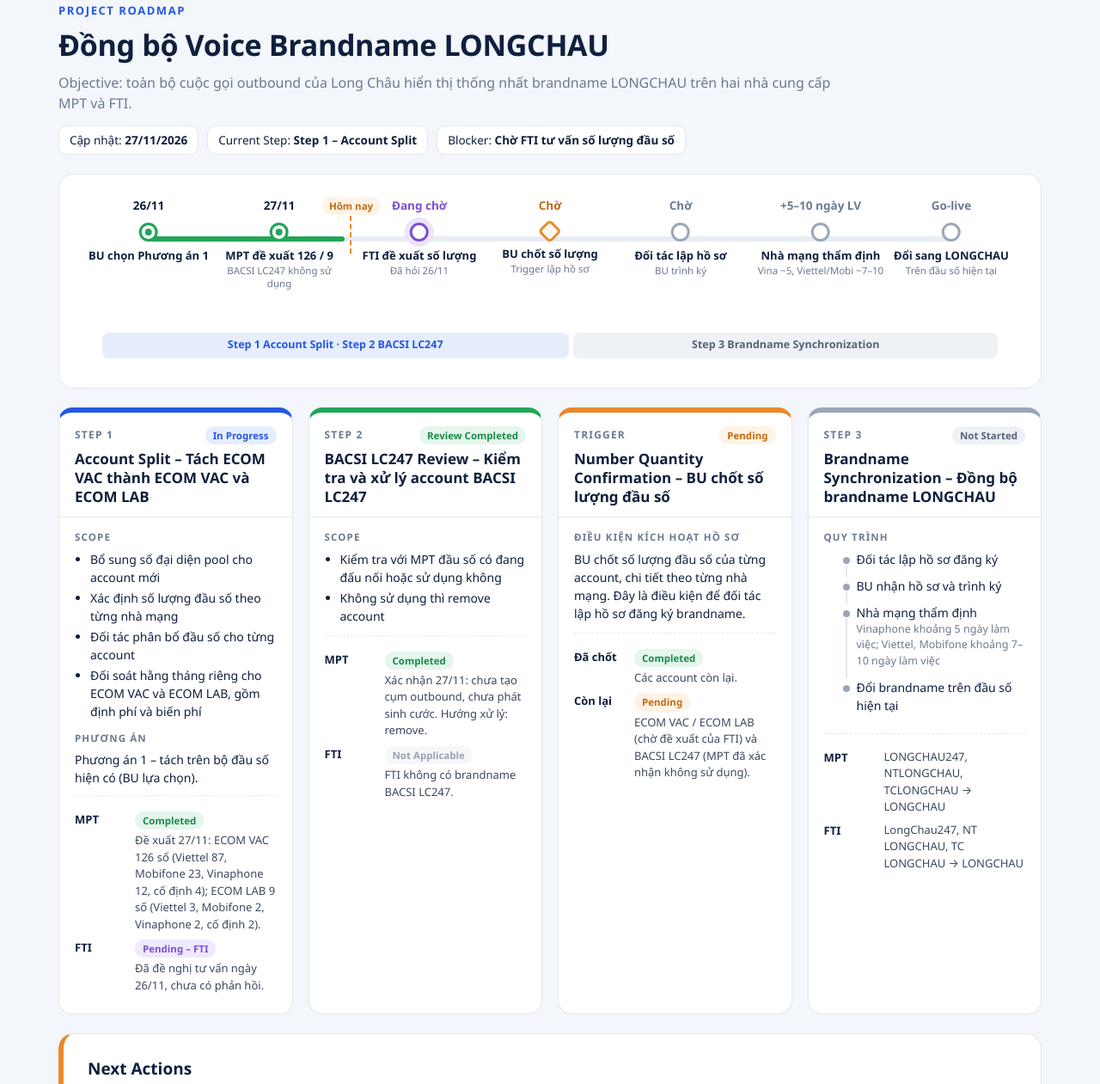
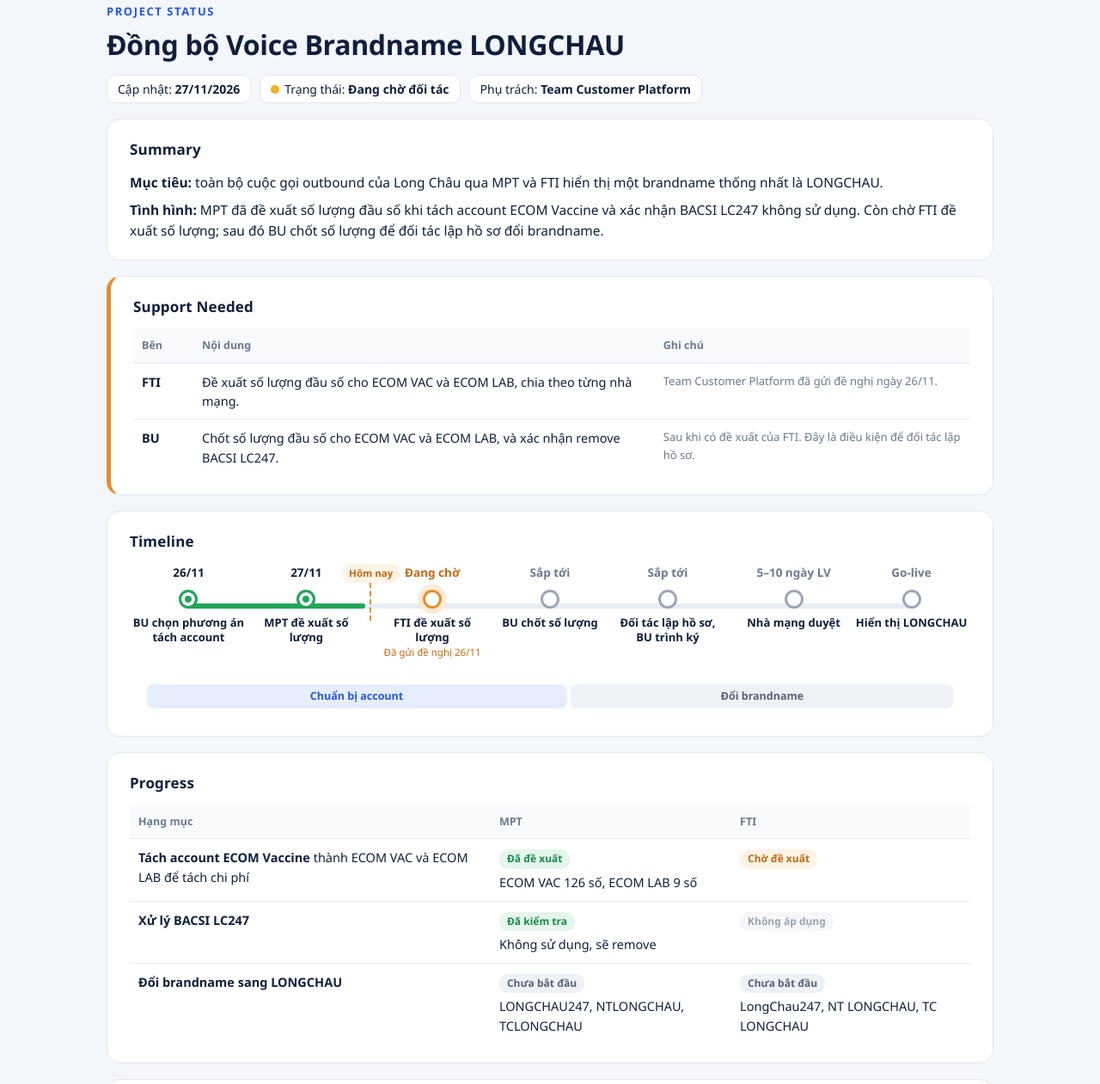
Before and after one commit to brandname-sync/brandname-sync.github.io, a plain HTML site: page index.html in a window 1280 px wide. Shown: the part 29-1290 px from the top of the page at 86% size. Drawn offline with Linux system fonts and the light colour scheme.

Commit message:
Cập nhật roadmap 27/11/2026 15:15 – bố cục status cho sếp và BU

```diff
--- a/index.html
+++ b/index.html
@@ -3,197 +3,141 @@
 <head>
 <meta charset="utf-8">
 <meta name="viewport" content="width=device-width, initial-scale=1">
-<title>Project Roadmap – Đồng bộ Voice Brandname LONGCHAU</title>
+<title>Project Status – Đồng bộ Voice Brandname LONGCHAU</title>
 <style>
-:root{--bg:#f3f6fa;--card:#fff;--ink:#0f1f3d;--muted:#6b7a90;--line:#e3e8ef;--green:#22a559;--blue:#2457e6;--grey:#9aa6b8;--orange:#e98a2b;--purple:#7a4fd6}
+:root{--bg:#f3f6fa;--card:#fff;--ink:#0f1f3d;--muted:#6b7a90;--line:#e3e8ef;--green:#22a559;--blue:#2457e6;--grey:#9aa6b8;--orange:#e98a2b;--amber:#f2b01e}
 *{box-sizing:border-box}
-body{margin:0;background:var(--bg);color:var(--ink);font-family:"Segoe UI",Inter,system-ui,-apple-system,sans-serif;line-height:1.5}
-.wrap{max-width:1200px;margin:0 auto;padding:32px 28px 60px}
+body{margin:0;background:var(--bg);color:var(--ink);font-family:"Segoe UI",Inter,system-ui,-apple-system,sans-serif;line-height:1.55}
+.wrap{max-width:1080px;margin:0 auto;padding:32px 24px 60px}
 .eyebrow{color:var(--blue);letter-spacing:.12em;font-size:13px;font-weight:600}
-h1{font-size:34px;margin:4px 0 6px;letter-spacing:-.01em}
-.obj{color:var(--muted);font-size:16px;margin:0;max-width:900px}
-.meta{display:flex;gap:10px;flex-wrap:wrap;margin-top:14px}
-.meta span{background:#fff;border:1px solid var(--line);border-radius:10px;padding:6px 12px;font-size:13.5px}
-.panel{background:var(--card);border:1px solid var(--line);border-radius:18px;padding:26px 28px}
-.mt{margin-top:22px}
-.grid4{display:grid;grid-template-columns:repeat(4,1fr);gap:18px}
+h1{font-size:32px;margin:4px 0 10px;letter-spacing:-.01em}
+h2{font-size:17px;margin:0 0 12px;letter-spacing:.01em}
+.meta{display:flex;gap:10px;flex-wrap:wrap;font-size:14px}
+.meta span{background:#fff;border:1px solid var(--line);border-radius:10px;padding:5px 12px}
+.dot{display:inline-block;width:10px;height:10px;border-radius:50%;background:var(--amber);margin-right:6px;vertical-align:0}
+.panel{background:var(--card);border:1px solid var(--line);border-radius:16px;padding:22px 26px;margin-top:18px}
+.summary p{margin:0 0 8px;font-size:15.5px}.summary p:last-child{margin:0}
+table{width:100%;border-collapse:collapse;font-size:14.5px}
+th,td{text-align:left;padding:10px 10px;border-bottom:1px solid var(--line);vertical-align:top}
+th{color:var(--muted);font-size:12.5px;font-weight:600;background:#f8fafc}
+tr:last-child td{border-bottom:0}
+td.who{font-weight:700;white-space:nowrap;width:70px}
+.ask{border-left:5px solid var(--orange)}
+.st{display:inline-block;font-size:12px;font-weight:700;padding:2px 9px;border-radius:10px;margin-bottom:4px;white-space:nowrap}
+.s-done{background:#e5f6ec;color:#1b8a49}.s-wait{background:#fff3e6;color:#c46a12}.s-ns{background:#eef1f5;color:#56637a}.s-na{background:#f6f7f9;color:#9aa3b2}
+.muted{color:var(--muted);font-size:13px}
 /* timeline */
-.tl{position:relative;height:128px;margin-top:14px}
-.tl .rail{position:absolute;top:50px;left:12.5%;right:12.5%;height:6px;border-radius:3px;background:#e8edf3}
-.tl .fill{position:absolute;top:62px;left:12.5%;width:12.5%;height:6px;border-radius:3px;background:linear-gradient(90deg,var(--green),var(--blue))}
-.nd{position:absolute;top:10px;transform:translateX(-50%);text-align:center;width:24%}
-.nd .dt{font-size:16px;font-weight:800;height:24px;white-space:nowrap}
-.nd .k{font-size:11.5px;font-weight:700;letter-spacing:.1em;color:var(--muted);margin-top:2px}
-.nd .o{width:30px;height:30px;border-radius:50%;margin:2px auto 8px;background:#fff;border:3px solid var(--grey)}
-.nd.done .o{border-color:var(--green);background:var(--green);box-shadow:inset 0 0 0 5px #fff}
-.nd.cur .o{border-color:var(--blue);background:var(--blue);box-shadow:0 0 0 7px #dfe7fd,inset 0 0 0 5px #fff}
-.nd.trg .o{border-radius:6px;transform:rotate(45deg);width:26px;height:26px;border-color:var(--orange);background:#fff7ed}
-.nd .t{font-size:14.5px;font-weight:700}
-.todayl{position:absolute;left:18.5%;top:2px;height:62px;width:3px;background:var(--orange);transform:translateX(-50%)}
-.today{position:absolute;top:-20px;left:18.5%;transform:translateX(-50%);background:#fff3e6;color:#c46a12;font-weight:700;font-size:12px;padding:2px 9px;border-radius:9px;white-space:nowrap}
-/* cards */
-.card{background:var(--card);border:1px solid var(--line);border-radius:16px;overflow:hidden;border-top:6px solid var(--grey);display:flex;flex-direction:column}
-.card.cur{border-top-color:var(--blue)}.card.done{border-top-color:var(--green)}.card.trg{border-top-color:var(--orange)}
-.card .hd{padding:16px 18px 12px;border-bottom:1px solid var(--line)}
-.row{display:flex;justify-content:space-between;align-items:center;gap:8px}
-.no{font-size:12px;font-weight:700;letter-spacing:.1em;color:var(--muted)}
-.card h3{font-size:17px;margin:6px 0 0;line-height:1.3}
-.card .bd{padding:14px 18px 16px;font-size:14px;flex:1}
-.lbl{font-size:11.5px;font-weight:700;letter-spacing:.1em;color:var(--muted);margin:0 0 6px}
-.card ul{margin:0 0 12px;padding-left:18px}.card li{margin:3px 0}
-.vs{border-top:1px dashed var(--line);padding-top:10px;margin-top:4px}
-.v{display:grid;grid-template-columns:62px 1fr;gap:8px;align-items:start;margin:7px 0}
-.v b{font-size:13px;padding-top:1px}
-.v p{margin:3px 0 0;font-size:13px;color:#3b4960}
-.pill{display:inline-block;font-size:11.5px;font-weight:700;padding:2px 9px;border-radius:10px;white-space:nowrap}
-.p-done{background:#e5f6ec;color:#1b8a49}.p-cur{background:#e6edfd;color:var(--blue)}.p-wait{background:#f0e9fc;color:var(--purple)}.p-bu{background:#fff3e6;color:#c46a12}.p-ns{background:#eef1f5;color:#56637a}.p-na{background:#f6f7f9;color:#9aa3b2}
-.flow{list-style:none;padding:0;margin:0 0 12px}
-.flow li{position:relative;padding:0 0 10px 20px;margin:0}
-.flow li:before{content:"";position:absolute;left:4px;top:8px;width:8px;height:8px;border-radius:50%;background:var(--grey)}
-.flow li:after{content:"";position:absolute;left:7px;top:18px;bottom:0;width:2px;background:var(--line)}
-.flow li:last-child:after{display:none}
-.flow small{display:block;color:var(--muted);font-size:12.5px}
-/* blocker */
-.blk{border-left:6px solid var(--orange)}
-.blk h2{font-size:19px;margin:0 0 6px}
-.blk .sub{color:var(--muted);font-size:14px;margin:0 0 16px}
-.steps{display:grid;grid-template-columns:repeat(3,1fr);gap:14px;counter-reset:s}
-.st{border:1px solid var(--line);border-radius:12px;padding:12px 14px;background:#fbfcfe;font-size:14px;position:relative}
-.st.now{border-color:#f3c48f;background:#fff7ed}
-.st .n{display:inline-flex;width:22px;height:22px;border-radius:50%;background:var(--ink);color:#fff;font-size:12px;font-weight:700;align-items:center;justify-content:center;margin-bottom:6px}
-.st.now .n{background:var(--orange)}
-.st .o{font-size:12.5px;color:var(--muted);margin-top:4px}
+.tlwrap{overflow-x:auto}
+.t2{position:relative;height:178px;min-width:780px}
+.t2rail{position:absolute;top:46px;left:7%;right:7%;height:6px;border-radius:3px;background:#e8edf3}
+.t2fill{position:absolute;top:46px;left:7%;width:21%;height:6px;border-radius:3px;background:var(--green)}
+.t2n{position:absolute;top:0;transform:translateX(-50%);text-align:center;width:13.5%}
+.t2d{font-size:13.5px;font-weight:800;height:22px;white-space:nowrap;color:var(--muted)}
+.t2o{width:22px;height:22px;border-radius:50%;margin:8px auto 8px;background:#fff;border:3px solid var(--grey)}
+.t2n.done .t2d{color:var(--ink)}
+.t2n.done .t2o{border-color:var(--green);background:var(--green);box-shadow:inset 0 0 0 4px #fff}
+.t2n.next .t2o{border-color:var(--orange);box-shadow:0 0 0 6px #fdebd5}
+.t2n.next .t2d{color:#c46a12}
+.t2t{font-size:13px;font-weight:700;line-height:1.3}
+.t2s{font-size:11.5px;color:#c46a12;line-height:1.3;margin-top:2px}
+.t2today{position:absolute;left:28.5%;top:22px;height:44px;border-left:2px dashed var(--orange)}
+.t2today span{position:absolute;top:-22px;left:50%;transform:translateX(-50%);background:#fff3e6;color:#c46a12;font-weight:700;font-size:11.5px;padding:2px 8px;border-radius:9px;white-space:nowrap}
+.t2band{position:absolute;top:140px;height:28px;border-radius:8px;font-size:12.5px;font-weight:700;display:flex;align-items:center;justify-content:center}
+.t2band.b1{left:2%;width:50%;background:#e6edfd;color:var(--blue)}.t2band.b3{left:52.5%;width:45.5%;background:#eef1f5;color:#56637a}
+ul{margin:0;padding-left:18px}li{margin:5px 0;font-size:14.5px}
+details{margin-top:18px;background:var(--card);border:1px solid var(--line);border-radius:16px;padding:16px 26px}
+summary{cursor:pointer;font-weight:700;font-size:15px}
+details h3{font-size:14.5px;margin:18px 0 8px}
+.n{text-align:right;font-variant-numeric:tabular-nums}
 .src{color:var(--muted);font-size:12.5px;margin-top:14px}
-.tlwrap{overflow-x:auto}
-.tl{min-width:580px}
-@media(max-width:800px){.nd .t{font-size:13px}.nd .dt{font-size:14px}.nd .k{font-size:10.5px}}
-@media(max-width:1000px){.grid4,.steps{grid-template-columns:1fr}}
-.t2{position:relative;height:196px;min-width:820px}
-.t2rail{position:absolute;top:46px;left:7%;right:7%;height:6px;border-radius:3px;background:#e8edf3}
-.t2fill{position:absolute;top:46px;left:7%;height:6px;border-radius:3px;background:var(--green)}
-.t2n{position:absolute;top:0;transform:translateX(-50%);text-align:center;width:13.5%}
-.t2d{font-size:13.5px;font-weight:800;height:22px;white-space:nowrap}
-.t2o{width:22px;height:22px;border-radius:50%;margin:8px auto 8px;background:#fff;border:3px solid var(--grey)}
-.t2n.done .t2o{border-color:var(--green);background:var(--green);box-shadow:inset 0 0 0 4px #fff}
-.t2n.next .t2o{border-color:var(--purple);box-shadow:0 0 0 6px #ece4fb}
-.t2n.next .t2d{color:var(--purple)}
-.t2n.trg .t2o{border-radius:5px;transform:rotate(45deg);width:20px;height:20px;border-color:var(--orange);background:#fff7ed}
-.t2n.trg .t2d{color:#c46a12}
-.t2n.plan .t2d{color:var(--muted)}
-.t2t{font-size:13px;font-weight:700;line-height:1.3}
-.t2s{font-size:11.5px;color:var(--muted);line-height:1.3;margin-top:2px}
-.t2today{position:absolute;top:22px;height:44px;width:2px;border-left:2px dashed var(--orange)}
-.t2today span{position:absolute;top:-22px;left:50%;transform:translateX(-50%);background:#fff3e6;color:#c46a12;font-weight:700;font-size:11.5px;padding:2px 8px;border-radius:9px;white-space:nowrap}
-.t2band{position:absolute;top:158px;height:30px;border-radius:8px;font-size:12.5px;font-weight:700;display:flex;align-items:center;justify-content:center}
-.t2band.b1{background:#e6edfd;color:var(--blue)}.t2band.b3{background:#eef1f5;color:#56637a}
+@media(max-width:700px){h1{font-size:25px}.panel,details{padding:18px}}
 </style>
 </head>
 <body>
 <div class="wrap">
-  <div class="eyebrow">PROJECT ROADMAP</div>
+  <div class="eyebrow">PROJECT STATUS</div>
   <h1>Đồng bộ Voice Brandname LONGCHAU</h1>
-  <p class="obj">Objective: toàn bộ cuộc gọi outbound của Long Châu hiển thị thống nhất brandname LONGCHAU trên hai nhà cung cấp MPT và FTI.</p>
   <div class="meta">
     <span>Cập nhật: <b>27/11/2026</b></span>
-    <span>Current Step: <b>Step 1 – Account Split</b></span>
-    <span>Blocker: <b>Chờ FTI tư vấn số lượng đầu số</b></span>
+    <span><i class="dot"></i>Trạng thái: <b>Đang chờ đối tác</b></span>
+    <span>Phụ trách: <b>Team Customer Platform</b></span>
   </div>
 
-  <div class="panel mt tlwrap">
-    <div class="t2">
-      <div class="t2rail"></div><div class="t2fill" style="width:21%"></div>
-      <div class="t2today" style="left:28.5%"><span>Hôm nay</span></div>
-      <div class="t2n done" style="left:7%"><div class="t2d">26/11</div><div class="t2o"></div><div class="t2t">BU chọn Phương án 1</div></div>
-      <div class="t2n done" style="left:21%"><div class="t2d">27/11</div><div class="t2o"></div><div class="t2t">MPT đề xuất 126 / 9</div><div class="t2s">BACSI LC247 không sử dụng</div></div>
-      <div class="t2n next" style="left:36%"><div class="t2d">Đang chờ</div><div class="t2o"></div><div class="t2t">FTI đề xuất số lượng</div><div class="t2s">Đã hỏi 26/11</div></div>
-      <div class="t2n trg" style="left:50%"><div class="t2d">Chờ</div><div class="t2o"></div><div class="t2t">BU chốt số lượng</div><div class="t2s">Trigger lập hồ sơ</div></div>
-      <div class="t2n plan" style="left:64%"><div class="t2d">Chờ</div><div class="t2o"></div><div class="t2t">Đối tác lập hồ sơ</div><div class="t2s">BU trình ký</div></div>
-      <div class="t2n plan" style="left:79%"><div class="t2d">+5–10 ngày LV</div><div class="t2o"></div><div class="t2t">Nhà mạng thẩm định</div><div class="t2s">Vina ~5, Viettel/Mobi ~7–10</div></div>
-      <div class="t2n plan" style="left:93%"><div class="t2d">Go-live</div><div class="t2o"></div><div class="t2t">Đổi sang LONGCHAU</div><div class="t2s">Trên đầu số hiện tại</div></div>
-      <div class="t2band b1" style="left:2%;width:50%">Step 1 Account Split · Step 2 BACSI LC247</div>
-      <div class="t2band b3" style="left:52.5%;width:45.5%">Step 3 Brandname Synchronization</div>
-    </div>
+  <div class="panel summary">
+    <h2>Summary</h2>
+    <p><b>Mục tiêu:</b> toàn bộ cuộc gọi outbound của Long Châu qua MPT và FTI hiển thị một brandname thống nhất là LONGCHAU.</p>
+    <p><b>Tình hình:</b> MPT đã đề xuất số lượng đầu số khi tách account ECOM Vaccine và xác nhận BACSI LC247 không sử dụng. Còn chờ FTI đề xuất số lượng; sau đó BU chốt số lượng để đối tác lập hồ sơ đổi brandname.</p>
   </div>
 
-  <div class="grid4 mt">
-    <div class="card cur">
-      <div class="hd"><div class="row"><span class="no">STEP 1</span><span class="pill p-cur">In Progress</span></div>
-        <h3>Account Split – Tách ECOM VAC thành ECOM VAC và ECOM LAB</h3></div>
-      <div class="bd">
-        <p class="lbl">SCOPE</p>
-        <ul>
-          <li>Bổ sung số đại diện pool cho account mới</li>
-          <li>Xác định số lượng đầu số theo từng nhà mạng</li>
-          <li>Đối tác phân bổ đầu số cho từng account</li>
-          <li>Đối soát hằng tháng riêng cho ECOM VAC và ECOM LAB, gồm định phí và biến phí</li>
-        </ul>
-        <p class="lbl">PHƯƠNG ÁN</p>
-        <p style="margin:0 0 10px">Phương án 1 – tách trên bộ đầu số hiện có (BU lựa chọn).</p>
-        <div class="vs">
-          <div class="v"><b>MPT</b><div><span class="pill p-done">Completed</span><p>Đề xuất 27/11: ECOM VAC 126 số (Viettel 87, Mobifone 23, Vinaphone 12, cố định 4); ECOM LAB 9 số (Viettel 3, Mobifone 2, Vinaphone 2, cố định 2).</p></div></div>
-          <div class="v"><b>FTI</b><div><span class="pill p-wait">Pending – FTI</span><p>Đã đề nghị tư vấn ngày 26/11, chưa có phản hồi.</p></div></div>
-        </div>
-      </div>
+  <div class="panel ask">
+    <h2>Support Needed</h2>
+    <table>
+      <tr><th>Bên</th><th>Nội dung</th><th>Ghi chú</th></tr>
+      <tr><td class="who">FTI</td><td>Đề xuất số lượng đầu số cho ECOM VAC và ECOM LAB, chia theo từng nhà mạng.</td><td class="muted">Team Customer Platform đã gửi đề nghị ngày 26/11.</td></tr>
+      <tr><td class="who">BU</td><td>Chốt số lượng đầu số cho ECOM VAC và ECOM LAB, và xác nhận remove BACSI LC247.</td><td class="muted">Sau khi có đề xuất của FTI. Đây là điều kiện để đối tác lập hồ sơ.</td></tr>
+    </table>
   </div>
 
-    <div class="card done">
-      <div class="hd"><div class="row"><span class="no">STEP 2</span><span class="pill p-done">Review Completed</span></div>
-        <h3>BACSI LC247 Review – Kiểm tra và xử lý account BACSI LC247</h3></div>
-      <div class="bd">
-        <p class="lbl">SCOPE</p>
-        <ul>
-          <li>Kiểm tra với MPT đầu số có đang đấu nối hoặc sử dụng không</li>
-          <li>Không sử dụng thì remove account</li>
-        </ul>
-        <div class="vs">
-          <div class="v"><b>MPT</b><div><span class="pill p-done">Completed</span><p>Xác nhận 27/11: chưa tạo cụm outbound, chưa phát sinh cước. Hướng xử lý: remove.</p></div></div>
-          <div class="v"><b>FTI</b><div><span class="pill p-na">Not Applicable</span><p>FTI không có brandname BACSI LC247.</p></div></div>
-        </div>
-      </div>
+  <div class="panel">
+    <h2>Timeline</h2>
+    <div class="tlwrap"><div class="t2">
+      <div class="t2rail"></div><div class="t2fill"></div>
+      <div class="t2today"><span>Hôm nay</span></div>
+      <div class="t2n done" style="left:7%"><div class="t2d">26/11</div><div class="t2o"></div><div class="t2t">BU chọn phương án tách account</div></div>
+      <div class="t2n done" style="left:21%"><div class="t2d">27/11</div><div class="t2o"></div><div class="t2t">MPT đề xuất số lượng</div></div>
+      <div class="t2n next" style="left:36%"><div class="t2d">Đang chờ</div><div class="t2o"></div><div class="t2t">FTI đề xuất số lượng</div><div class="t2s">Đã gửi đề nghị 26/11</div></div>
+      <div class="t2n" style="left:50%"><div class="t2d">Sắp tới</div><div class="t2o"></div><div class="t2t">BU chốt số lượng</div></div>
+      <div class="t2n" style="left:64%"><div class="t2d">Sắp tới</div><div class="t2o"></div><div class="t2t">Đối tác lập hồ sơ, BU trình ký</div></div>
+      <div class="t2n" style="left:79%"><div class="t2d">5–10 ngày LV</div><div class="t2o"></div><div class="t2t">Nhà mạng duyệt</div></div>
+      <div class="t2n" style="left:93%"><div class="t2d">Go-live</div><div class="t2o"></div><div class="t2t">Hiển thị LONGCHAU</div></div>
+      <div class="t2band b1">Chuẩn bị account</div>
+      <div class="t2band b3">Đổi brandname</div>
+    </div></div>
   </div>
 
-    <div class="card trg">
-      <div class="hd"><div class="row"><span class="no">TRIGGER</span><span class="pill p-bu">Pending</span></div>
-        <h3>Number Quantity Confirmation – BU chốt số lượng đầu số</h3></div>
-      <div class="bd">
-        <p class="lbl">ĐIỀU KIỆN KÍCH HOẠT HỒ SƠ</p>
-        <p style="margin:0 0 12px">BU chốt số lượng đầu số của từng account, chi tiết theo từng nhà mạng. Đây là điều kiện để đối tác lập hồ sơ đăng ký brandname.</p>
-        <div class="vs">
-          <div class="v"><b>Đã chốt</b><div><span class="pill p-done">Completed</span><p>Các account còn lại.</p></div></div>
-          <div class="v"><b>Còn lại</b><div><span class="pill p-bu">Pending</span><p>ECOM VAC / ECOM LAB (chờ đề xuất của FTI) và BACSI LC247 (MPT đã xác nhận không sử dụng).</p></div></div>
-        </div>
-      </div>
+  <div class="panel">
+    <h2>Progress</h2>
+    <table>
+      <tr><th>Hạng mục</th><th>MPT</th><th>FTI</th></tr>
+      <tr><td><b>Tách account ECOM Vaccine</b> thành ECOM VAC và ECOM LAB để tách chi phí</td>
+        <td><span class="st s-done">Đã đề xuất</span><br>ECOM VAC 126 số, ECOM LAB 9 số</td>
+        <td><span class="st s-wait">Chờ đề xuất</span></td></tr>
+      <tr><td><b>Xử lý BACSI LC247</b></td>
+        <td><span class="st s-done">Đã kiểm tra</span><br>Không sử dụng, sẽ remove</td>
+        <td><span class="st s-na">Không áp dụng</span></td></tr>
+      <tr><td><b>Đổi brandname sang LONGCHAU</b></td>
+        <td><span class="st s-ns">Chưa bắt đầu</span><br>LONGCHAU247, NTLONGCHAU, TCLONGCHAU</td>
+        <td><span class="st s-ns">Chưa bắt đầu</span><br>LongChau247, NT LONGCHAU, TC LONGCHAU</td></tr>
+    </table>
   </div>
 
-    <div class="card">
-      <div class="hd"><div class="row"><span class="no">STEP 3</span><span class="pill p-ns">Not Started</span></div>
-        <h3>Brandname Synchronization – Đồng bộ brandname LONGCHAU</h3></div>
-      <div class="bd">
-        <p class="lbl">QUY TRÌNH</p>
-        <ul class="flow">
-          <li>Đối tác lập hồ sơ đăng ký</li>
-          <li>BU nhận hồ sơ và trình ký</li>
-          <li>Nhà mạng thẩm định<small>Vinaphone khoảng 5 ngày làm việc; Viettel, Mobifone khoảng 7–10 ngày làm việc</small></li>
-          <li>Đổi brandname trên đầu số hiện tại</li>
+  <div class="panel">
+    <h2>Open Issues</h2>
+    <ul>
+      <li>Số lượng đầu số BACSI LC247 chưa thống nhất giữa các nguồn (15, 25 hoặc 30 số). Cần MPT xác nhận danh sách trước khi remove.</li>
+      <li>FTI: số đầu số hiện có của ECOM VACCINE chưa khớp giữa danh sách (24 số) và phản hồi của FTI (26 số).</li>
+      <li>Thời điểm bắt đầu đối soát riêng cho ECOM VAC và ECOM LAB chưa được xác nhận với đối tác.</li>
     </ul>
-        <div class="vs">
-          <div class="v"><b>MPT</b><div><p style="margin-top:0">LONGCHAU247, NTLONGCHAU, TCLONGCHAU → LONGCHAU</p></div></div>
-          <div class="v"><b>FTI</b><div><p style="margin-top:0">LongChau247, NT LONGCHAU, TC LONGCHAU → LONGCHAU</p></div></div>
-        </div>
-      </div>
-    </div>
   </div>
 
-  <div class="panel mt blk">
-    <h2>Next Actions</h2>
-    <p class="sub">Toàn bộ Step 3 phụ thuộc vào việc hoàn tất số lượng đầu số của ECOM VAC / ECOM LAB.</p>
-    <div class="steps">
-      <div class="st now"><span class="n">1</span><div><b>FTI</b> tư vấn số lượng đầu số ECOM VAC / ECOM LAB theo từng nhà mạng.</div><div class="o">Đề nghị đã gửi ngày 26/11.</div></div>
-      <div class="st"><span class="n">2</span><div><b>Team Customer Platform</b> trình BU đề xuất của MPT và FTI, cùng kết quả kiểm tra BACSI LC247.</div><div class="o">Đề xuất của MPT đã có từ 27/11.</div></div>
-      <div class="st"><span class="n">3</span><div><b>BU</b> chốt số lượng đầu số; đối tác bắt đầu lập hồ sơ đăng ký brandname LONGCHAU.</div><div class="o">Kích hoạt Step 3.</div></div>
-    </div>
-    <div class="src">Nguồn: Master Plan (Excel "Chuyển đổi Brandname Long Châu"), loop mail MPT 18/11 và 27/11, mail FTI 26/11, phản hồi của BU 27/11.</div>
-  </div>
+  <details>
+    <summary>Xem chi tiết</summary>
+    <h3>Đề xuất phân bổ đầu số của MPT (27/11)</h3>
+    <table>
+      <tr><th>Account</th><th class="n">Viettel</th><th class="n">Mobifone</th><th class="n">Vinaphone</th><th class="n">Cố định</th><th class="n">Tổng</th></tr>
+      <tr><td>ECOM VAC</td><td class="n">87</td><td class="n">23</td><td class="n">12</td><td class="n">4</td><td class="n">126</td></tr>
+      <tr><td>ECOM LAB</td><td class="n">3</td><td class="n">2</td><td class="n">2</td><td class="n">2</td><td class="n">9</td></tr>
+      <tr><td><b>Tổng</b></td><td class="n"><b>90</b></td><td class="n"><b>25</b></td><td class="n"><b>14</b></td><td class="n"><b>6</b></td><td class="n"><b>135</b></td></tr>
+    </table>
+    <p class="muted" style="margin:8px 0 0">Căn cứ: ECOM LAB chiếm khoảng 1,4% sản lượng outbound (T08–T10/2026) nên cần ít đầu số hơn.</p>
+    <h3>Phạm vi từng hạng mục</h3>
+    <ul>
+      <li><b>Tách account ECOM Vaccine:</b> bổ sung số đại diện cho account mới; xác định số lượng đầu số theo nhà mạng; đối tác phân bổ đầu số; đối soát hằng tháng riêng cho từng account, gồm định phí và biến phí. BU đã chọn tách trên bộ đầu số hiện có.</li>
+      <li><b>BACSI LC247:</b> kiểm tra với MPT; không sử dụng thì remove.</li>
+      <li><b>Đổi brandname:</b> đối tác lập hồ sơ, BU nhận và trình ký, nhà mạng duyệt (Vinaphone khoảng 5 ngày làm việc; Viettel, Mobifone khoảng 7–10 ngày làm việc), sau đó đổi brandname trên đầu số hiện tại.</li>
+    </ul>
+    <div class="src">Nguồn: Master Plan dự án, mail MPT 18/11 và 27/11, mail gửi FTI 26/11, phản hồi của BU 27/11.</div>
+  </details>
 </div>
 </body>
 </html>
```
Lines whose indentation alone changed are shown as unchanged.
